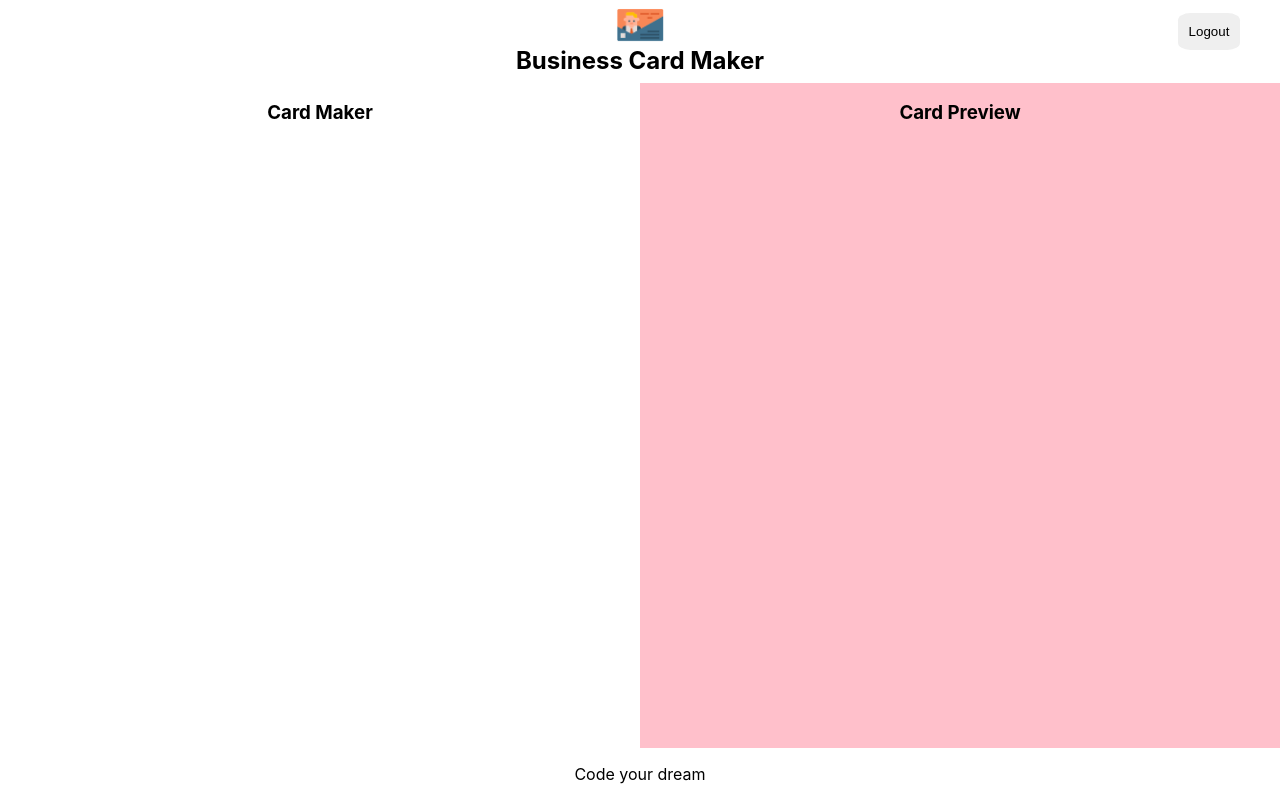
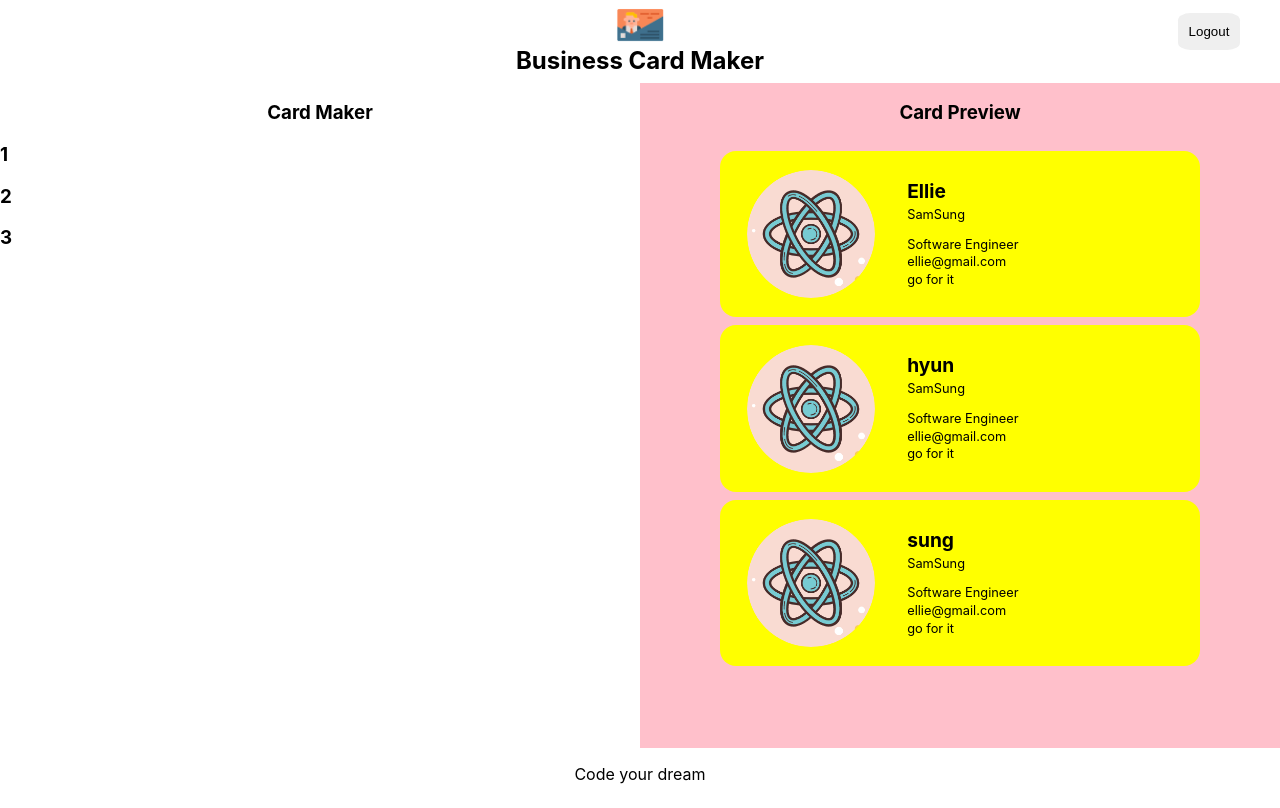
Before and after one commit to HyunSung-Na/card-maker, a React (Create React App) app: page /maker in a window 1280 px wide. Built offline with nearby package versions, Linux system fonts and the light colour scheme; no server answers; sample sign-in values are in the browser's storage.

Commit message:
add cardComponent and cardEditForm

```diff
--- a/src/common/colors.css
+++ b/src/common/colors.css
@@ -8,3 +8,4 @@
 @value makerShadow: rgba(217, 217, 217, 1);
 @value makerColorful: linear-gradient(166deg, rgba(237, 193, 211, 1) 0%,rgba(212, 149, 161, 1) 60%, rgba(162, 63, 63, 1) 100%, rgba(127, 188, 242, 1) 100%);
 @value makerWheat: wheat;
+@value markerShadow: rgba(217, 217, 217, 1);
--- /dev/null
+++ b/src/components/card/card.jsx
@@ -0,0 +1,36 @@
+import React from 'react';
+import styles from './card.module.css';
+
+const DEFAULT_IMAGE = '/images/default_logo.png';
+
+const Card = ({card}) => {
+    const {name, company, title, email, message, theme, fileName, fileURL} = card;
+    const url = fileURL || DEFAULT_IMAGE;
+    return (
+        <li className={`${styles.card} ${getStyles(theme)}`}>
+            <img className={styles.avatar} src={url} alt="profile photo"/>
+            <div className={styles.info}>
+                <h1 className={styles.name}>{name}</h1>
+                <p className={styles.company}>{company}</p>
+                <p className={styles.title}>{title}</p>
+                <p className={styles.email}>{email}</p>
+                <p className={styles.message}>{message}</p>
+            </div>
+        </li>
+    );
+};
+
+function getStyles(theme) {
+    switch (theme) {
+        case 'dark':
+            return styles.dark;
+        case 'light':
+            return styles.light;
+        case 'colorful':
+            return styles.colorful;
+        default:
+            throw new Error(`unknown theme: ${theme}`);
+    }
+}
+
+export default Card;
--- /dev/null
+++ b/src/components/card/card.module.css
@@ -0,0 +1,66 @@
+@value makerShadow from '../../common/colors.css';
+@value makerBlack from '../../common/colors.css';
+@value makerWhite from '../../common/colors.css';
+@value makerColorful from '../../common/colors.css';
+@value makerWheat from '../../common/colors.css';
+
+.card {
+    display: flex;
+    align-items: center;
+    width: 100%;
+    background-color: yellow;
+    margin-bottom: 0.5em;
+    border-radius: 1em;
+    padding: 0.2em;
+    box-shadow: 6px 6px 8px 0px makerShadow;
+    max-width: 30rem;
+}
+
+.card.dark {
+    background-color: makerBlack;
+    color: makerWhite;
+}
+
+.card.light {
+    background-color: makerWhite;
+    color: makerBlack;
+}
+
+.card.colorful {
+    background: makerColorful;
+}
+
+.avatar {
+    width: 10em;
+    height: 10em;
+    padding: 1em;
+    margin-left: 0.5em;
+    margin-right: 1em;
+    border-radius: 50%;
+}
+
+.info {
+    width: 100%;
+}
+
+.name, .company, .title, .email, .message {
+    font-size: 0.8em;
+    margin: 0 0 0.2em;
+}
+
+.name {
+    font-size: 1.2rem;
+}
+
+.company {
+    margin-bottom: 1em;
+}
+
+.company::after {
+    content: '';
+    display: block;
+    width: 90%;
+    height: 2px;
+    background-color: makerWheat;
+    transform: translateY(0.5em);
+}
--- /dev/null
+++ b/src/components/card_edit_form/card_edit_form.jsx
@@ -0,0 +1,6 @@
+import React from 'react';
+import styles from './card_edit_form.module.css';
+
+const CardEditForm = ({card}) => <h1 className={styles.title}>{card.id}</h1>;
+
+export default CardEditForm;
--- a/src/components/editor/editor.jsx
+++ b/src/components/editor/editor.jsx
@@ -1,8 +1,11 @@
 import React from 'react';
 import styles from './editor.module.css';
+import CardEditForm from "../card_edit_form/card_edit_form";
 
-const Editor = props => <section className={styles.editor}>
+const Editor = ({cards}) => <section className={styles.editor}>
     <h1 className={styles.title}>Card Maker</h1>
+    {cards.map(card => ( <CardEditForm card={card} /> ))}
+
 </section>;
 
 export default Editor;
--- a/src/components/maker/maker.jsx
+++ b/src/components/maker/maker.jsx
@@ -1,4 +1,4 @@
-import {React, useEffect} from 'react';
+import {React, useEffect, useState} from 'react';
 import styles from './maker.module.css';
 import Header from "../header/header";
 import Footer from "../footer/footer";
@@ -7,6 +7,40 @@ import Editor from "../editor/editor";
 import Preview from "../preview/preview";
 
 const Maker = ({authService}) => {
+    const [cards, setCards] = useState([{
+        id: '1',
+        name: 'Ellie',
+        company: 'SamSung',
+        theme: 'dark',
+        title: 'Software Engineer',
+        email: 'ellie@gmail.com',
+        message: 'go for it',
+        fileName: 'ellie',
+        fileUrl: null
+    },
+        {
+            id: '2',
+            name: 'hyun',
+            company: 'SamSung',
+            theme: 'light',
+            title: 'Software Engineer',
+            email: 'ellie@gmail.com',
+            message: 'go for it',
+            fileName: 'ellie',
+            fileUrl: null
+        },
+        {
+            id: '3',
+            name: 'sung',
+            company: 'SamSung',
+            theme: 'colorful',
+            title: 'Software Engineer',
+            email: 'ellie@gmail.com',
+            message: 'go for it',
+            fileName: 'ellie',
+            fileUrl: null
+        }
+    ]);
     const history = useHistory();
     const onLogout = () => {
         authService.logout();
@@ -24,8 +58,8 @@ const Maker = ({authService}) => {
         <section className={styles.maker}>
             <Header onLogout={onLogout}/>
             <div className={styles.container}>
-                <Editor />
-                <Preview />
+                <Editor cards={cards}/>
+                <Preview cards={cards}/>
             </div>
             <Footer />
         </section>
--- a/src/components/preview/preview.jsx
+++ b/src/components/preview/preview.jsx
@@ -1,8 +1,13 @@
 import React from 'react';
 import styles from './preview.module.css';
+import Card from "../card/card";
 
-const Preview = props => <section className={styles.preview}>
+const Preview = ({cards}) => (
+    <section className={styles.preview}>
     <h1 className={styles.title}>Card Preview</h1>
-</section>;
+    <ul className={styles.cards}>
+        {cards.map(card => ( <Card card={card} /> ))}
+    </ul>
+</section>);
 
 export default Preview;
--- a/src/components/preview/preview.module.css
+++ b/src/components/preview/preview.module.css
@@ -3,6 +3,15 @@
 .preview {
     flex-basis: 50%;
     background-color: pink;
+}
+
+.cards {
+    width: 100%;
+    height: 100%;
+    padding: 0.5em 2em;
+    display: flex;
+    flex-direction: column;
+    align-items: center;
 }
 
 .title {
```
Also changed, not shown: src/components/card_edit_form/card_edit_form.module.css (added), 1 other file (tests, documents, lock files or other folders).
